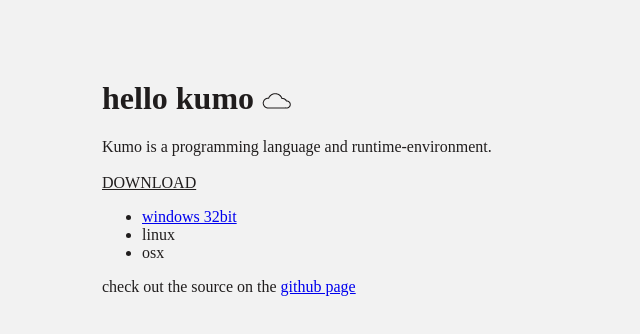
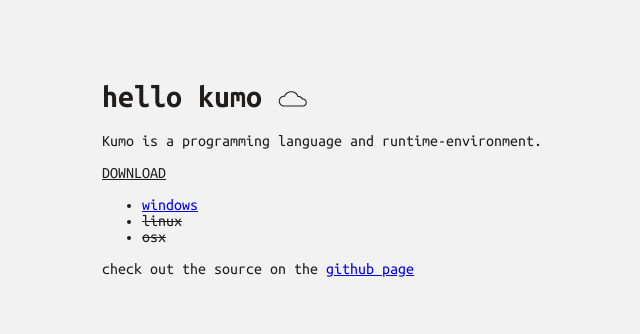
Before and after one commit to goodnekk/kumo, a plain HTML site: page index.html in a window 1280 px wide. Shown: the whole page, without its empty margins (266-906 px from the left). Drawn offline with Linux system fonts and the light colour scheme.

Commit message:
font update

```diff
--- a/index.html
+++ b/index.html
@@ -2,16 +2,14 @@
 <html>
 <head>
 <title>hello kumo</title>
+<link href='http://fonts.googleapis.com/css?family=Ubuntu+Mono:400,700' rel='stylesheet' type='text/css'>
 <style>
 html, body {
     margin: 0;
     background-color: #F2F2F2;
     color: #201D1D;
     font-size: 12pt;
-    font-family: 'ubuntu mono';
-
-    width:100%;
-    height:100%;
+    font-family: 'Ubuntu Mono';
 }
 
 #container{
@@ -40,13 +38,15 @@ html, body {
             Kumo is a programming language and runtime-environment.<br><br>
         </div>
         <div>
+
             <u>DOWNLOAD</u><br>
             <ul>
-                <li><a href="https://github.com/goodnekk/kumo/releases/download/v0.2/kumo02_win32.zip">windows 32bit</a></li>
-                <li>linux</li>
-                <li>osx</li>
+                <li><a href="https://github.com/goodnekk/kumo/releases/download/v0.2/kumo02_win32.zip">windows</a></li>
+                <li><strike>linux</strike></li>
+                <li><strike>osx</strike></li>
             </ul>
             check out the source on the <a href="https://github.com/goodnekk/kumo">github page</a>
+
         </div>
     </div>
 </body>
```
